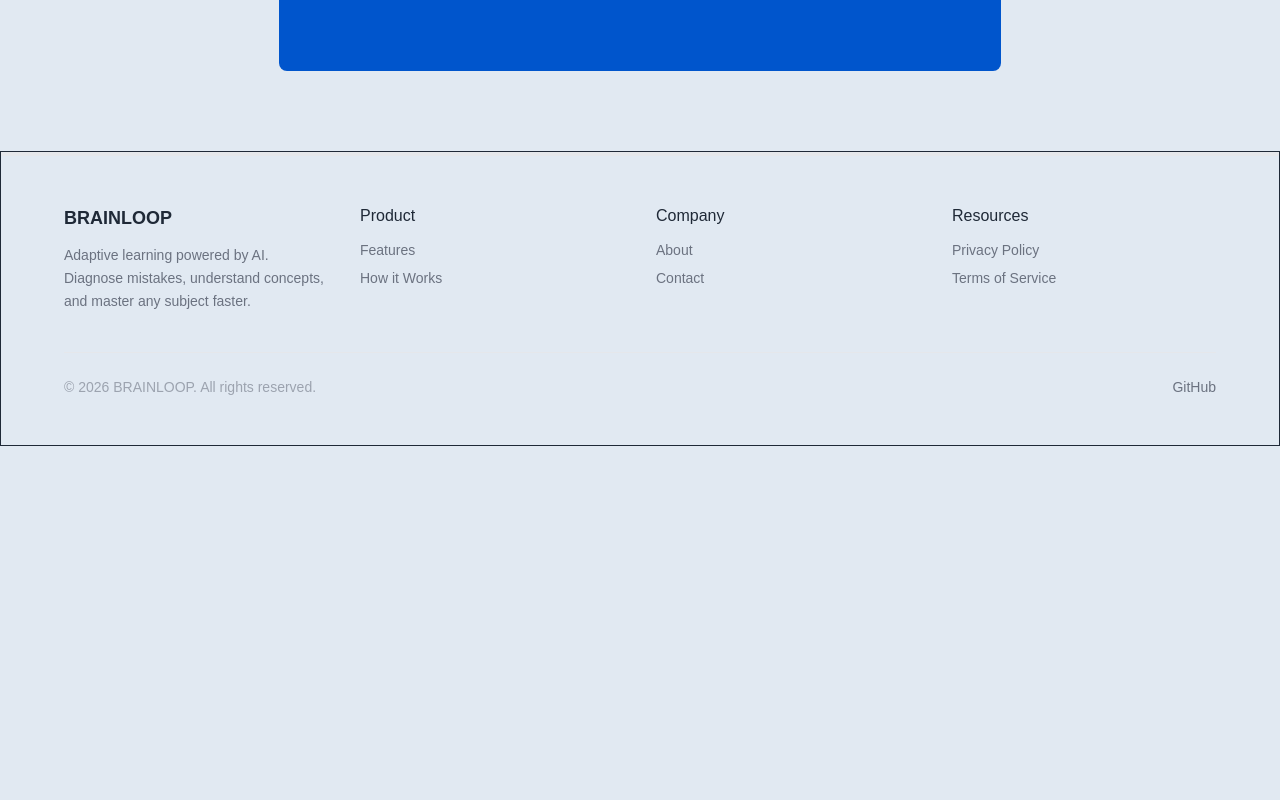
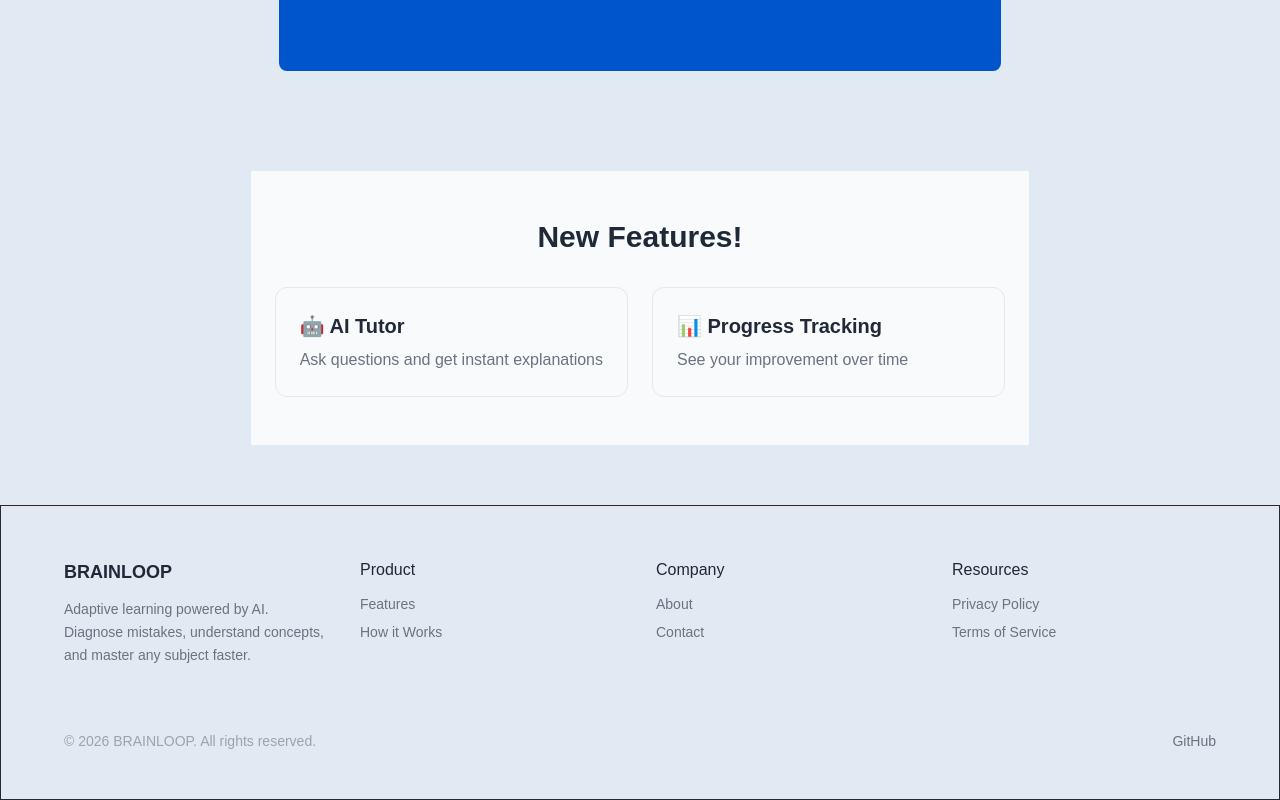
Before and after one commit to mahimagupta-droid/Matrix-3.0---BrainLoop, a Next.js app: page / in a window 1280 px wide. Shown: the part 2033-2833 px from the top of the page. Before the commit the page ends 2479 px from the top, so only its background shows below. Built offline with nearby package versions, Linux system fonts and the light colour scheme; no server answers.

Commit message:
building features commit

```diff
--- a/package.json
+++ b/package.json
@@ -22,7 +22,8 @@
     "next": "16.2.2",
     "openai": "^6.33.0",
     "react": "19.2.4",
-    "react-dom": "19.2.4"
+    "react-dom": "19.2.4",
+    "recharts": "^3.8.1"
   },
   "devDependencies": {
     "@tailwindcss/postcss": "^4",
--- a/src/app/api/stats/route.tsx
+++ b/src/app/api/stats/route.tsx
@@ -1,14 +1,12 @@
 // app/api/stats/route.ts
 import { NextRequest, NextResponse } from 'next/server';
 import { auth } from '@clerk/nextjs/server';
-import { dbConnect } from '@/lib/db/mongoose';
+import { dbConnect } from '../../../lib/dbConnections/dbConnection';
 
 // You'll need to create a QuizResult model
 export async function GET(request: NextRequest) {
   const { userId } = await auth();
-
-  // For now, use dummy data
-  // Replace with real DB queries later
+    await dbConnect();
 
   return NextResponse.json({
     totalQuizzes: 12,
--- /dev/null
+++ b/src/app/dashboard/page.tsx
@@ -0,0 +1,25 @@
+// app/dashboard/page.tsx
+import QuickStats from "@/lib/components/QuickStats";
+
+export default function DashboardPage() {
+  return (
+    <div className="min-h-screen px-6 py-12 bg-(--muted)">
+      <div className="max-w-6xl mx-auto">
+        <h1 className="text-4xl font-bold mb-8 text-(--primary)">
+          Your Progress Dashboard
+        </h1>
+
+        <QuickStats />
+
+        <div className="mt-8 text-center">
+          <p className="text-(--card-textColor) mb-4">
+            Keep practicing to improve your scores!
+          </p>
+          <a href="/quiz" className="bg-(--primary) text-white px-6 py-3 rounded-lg inline-block hover:opacity-90">
+            Start New Quiz
+          </a>
+        </div>
+      </div>
+    </div>
+  );
+}
--- a/src/app/page.tsx
+++ b/src/app/page.tsx
@@ -120,9 +120,6 @@ export default function HomePage() {
           </div>
         </div>
       </section>
-      {/* <section className="px-6 py-12 w-full max-w-4xl">
-        <TopicSelector />
-      </section> */}
       <section className="px-6 py-20 bg-(--primary) text-white rounded-lg mb-20">
         <div className="max-w-4xl mx-auto flex flex-col gap-6 text-center">
           <h2 className="text-3xl font-semibold">
@@ -136,6 +133,19 @@ export default function HomePage() {
           </button>
         </div>
       </section>
+      <section className="px-6 py-12 bg-(--card) mb-15">
+        <h2 className="text-3xl font-bold text-center mb-8">New Features!</h2>
+        <div className="grid md:grid-cols-2 gap-6 max-w-4xl mx-auto">
+          <div className="p-6 border border-(--border) rounded-xl">
+            <h3 className="text-xl font-semibold mb-2">🤖 AI Tutor</h3>
+            <p className="text-(--card-textColor)">Ask questions and get instant explanations</p>
+          </div>
+          <div className="p-6 border border-(--border) rounded-xl">
+            <h3 className="text-xl font-semibold mb-2">📊 Progress Tracking</h3>
+            <p className="text-(--card-textColor)">See your improvement over time</p>
+          </div>
+        </div>
+      </section>
     </main>
   );
 }
```
Also changed, not shown: 1 other file (tests, documents, lock files or other folders).
